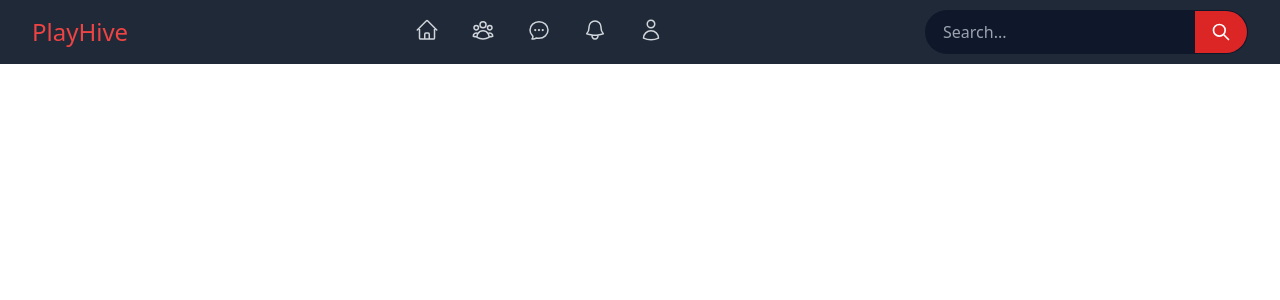
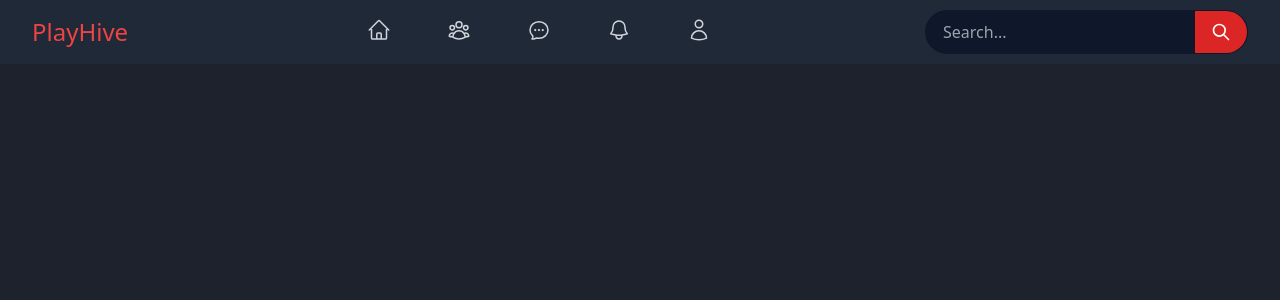
Before and after one commit to Lucone00/PlayHive, a React (Vite) app in the folder playhive/: page / in a window 1280 px wide. Shown: the top 300 px of the page. Built offline with nearby package versions, Linux system fonts and the light colour scheme.

Commit message:
Background HomePage

```diff
--- /dev/null
+++ b/playhive/src/pages/homepage/HomePage.css
@@ -0,0 +1,4 @@
+.background {
+    background-color: #1D222D;
+    height: 100vh;
+}
--- a/playhive/src/pages/homepage/HomePage.jsx
+++ b/playhive/src/pages/homepage/HomePage.jsx
@@ -1,8 +1,11 @@
 import Navbar from "./navbar/Navbar";
+import "./HomePage.css"
 
 function HomePage(){
 return <>
-        <Navbar/>
+        <div className="background">
+                <Navbar/>
+        </div>
         </>
 }
 
--- a/playhive/src/pages/homepage/navbar/Navbar.jsx
+++ b/playhive/src/pages/homepage/navbar/Navbar.jsx
@@ -44,7 +44,7 @@ export default function Navbar() {
               <div className="flex flex-1 items-center justify-between sm:items-stretch sm:justify-between w-auto">
                 <h1 className="sm:flex items-center text-red-500 text-2xl hidden">PlayHive</h1>
                 <div className="sm:ml-6 ">
-                  <div className="flex space-x-2">
+                  <div className="flex space-x-2 sm:space-x-8">
                     {navigation.map((item, id) => (
                       <a
                         key={id}
```
